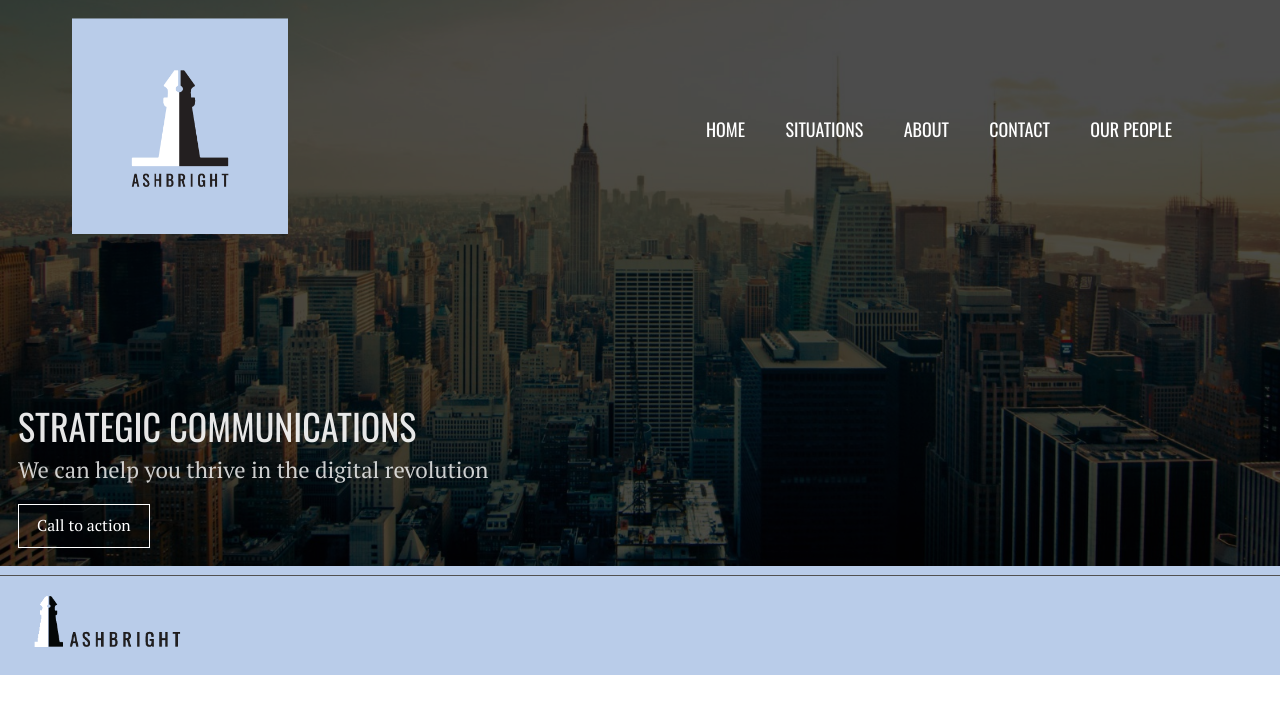
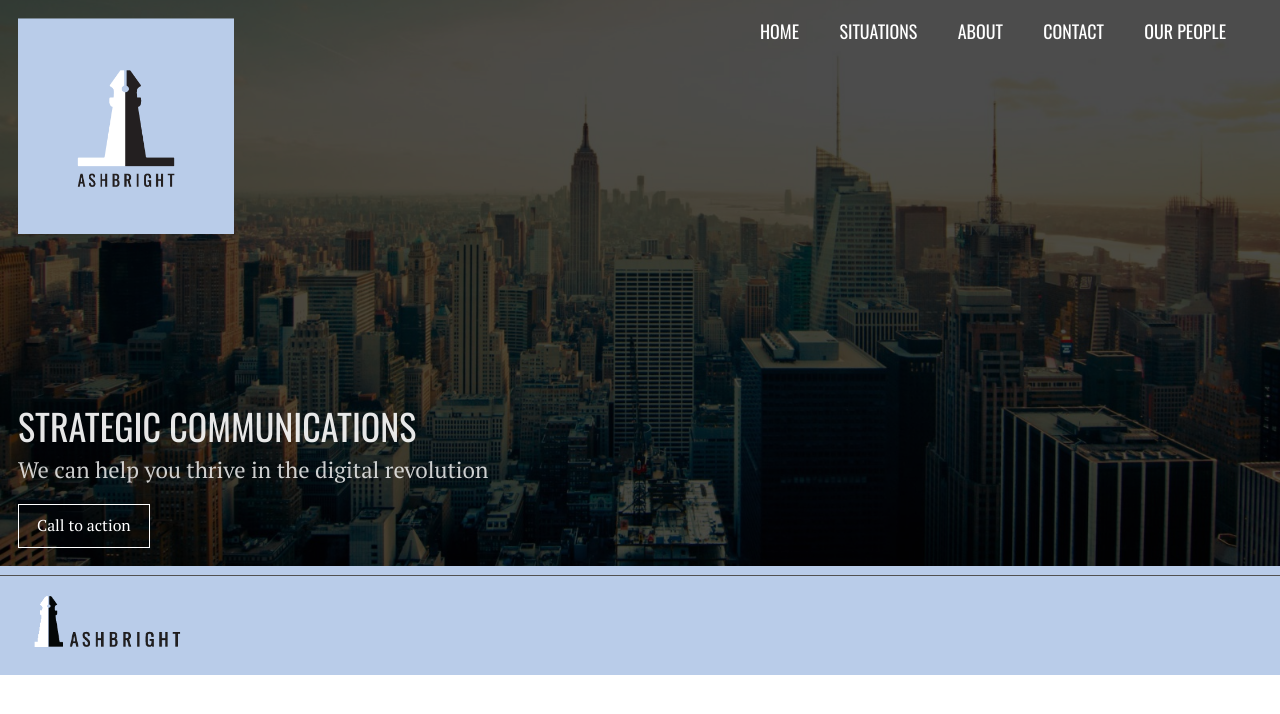
Before and after one commit to wearethoughtfox/ashbright, a Jekyll site: the page built from index.html, in a window 1280 px wide. Shown: the top 714 px of the page. Built offline with Jekyll 4.4.1, drawn with Linux system fonts in a browser that asks for light colours.

Commit message:
Fix up hero on larger screens.

```diff
--- a/index.html
+++ b/index.html
@@ -6,11 +6,11 @@
   <div class="cover bg-left bg-center-l" style="background-image: url({{site.baseurl }}/images/manhattan-407703.jpg)">
     <div class="bg-black-70">
 
-      <nav class="db dt-l w-100 border-box pa3 ph5-l">
+      <nav class="db dt-l w-100 border-box pa3 ph3-l">
         <a class="db dtc-l v-mid mid-gray link dim w-100 w-25-l tc tl-l mb2 mb0-l" href="#" title="Home">
           <img class="mw4-5" src="{{ site.baseurl }}/images/LOGO-RGB.png" alt="Ashbright">
         </a>
-        <div class="db dtc-l v-mid w-100 w-75-l tc tr-l">
+        <div class="db dtc-l v-mid v-top-l w-100 w-75-l tc tr-l">
           <a class="ash-sans link dim white f6 f5-l dib mr3 mr4-l ttu" href="#" title="Home">Home</a>
           <a class="ash-sans link dim white f6 f5-l dib mr3 mr4-l ttu"  href="#" title="How it Works">Situations</a>
           <a class="ash-sans link dim white f6 f5-l dib mr3 mr4-l ttu"  href="#" title="Blog">About</a>
@@ -19,7 +19,7 @@
         </div>
       </nav>
 
-      <div class="mt6 ph3">
+      <div class="mt4 mt6-l ph3 tc tl-l">
         <h1 class="f1 f1-l fw2 white-90 mb0 lh-title ttu">Strategic communications</h1>
         <p class="fw1 f3 white-80 mt1 mb3">We can help you thrive in the digital revolution</p>
         <a class="f6 no-underline grow dib v-mid white ba b--white ph3 pv2 mb3" href="">Call to action</a>
```
